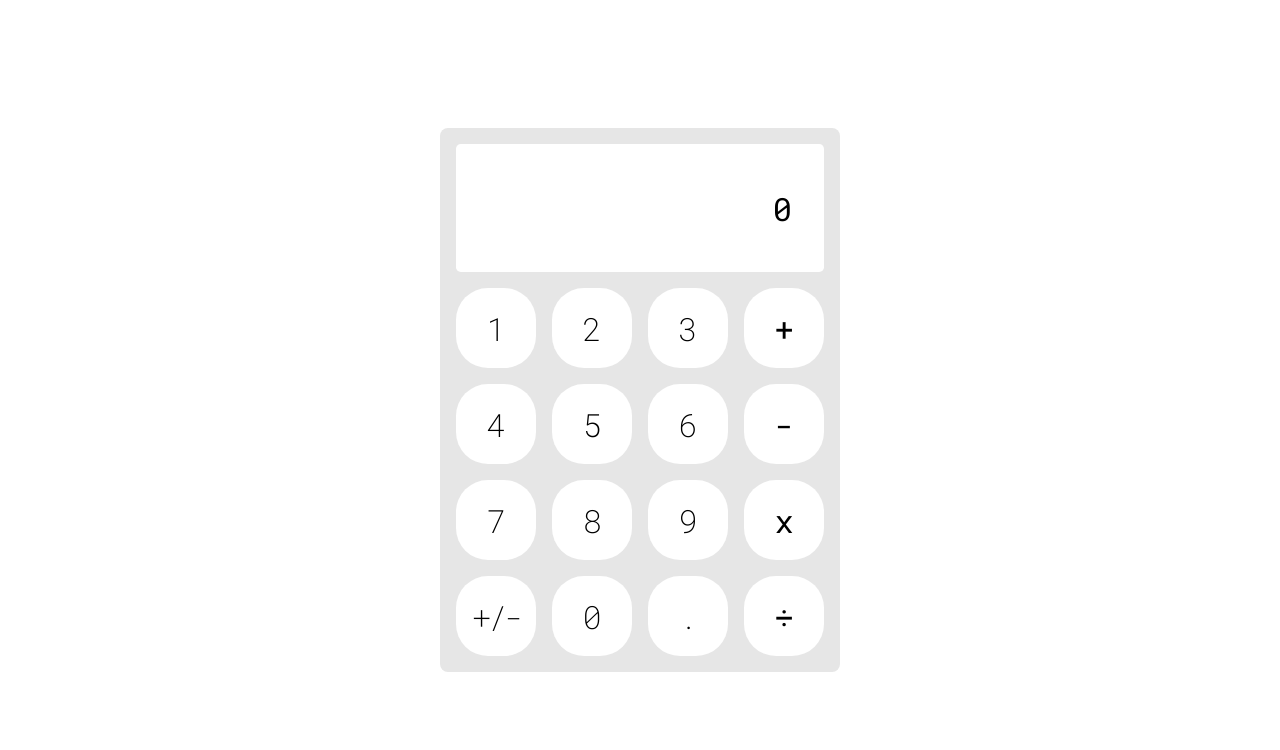
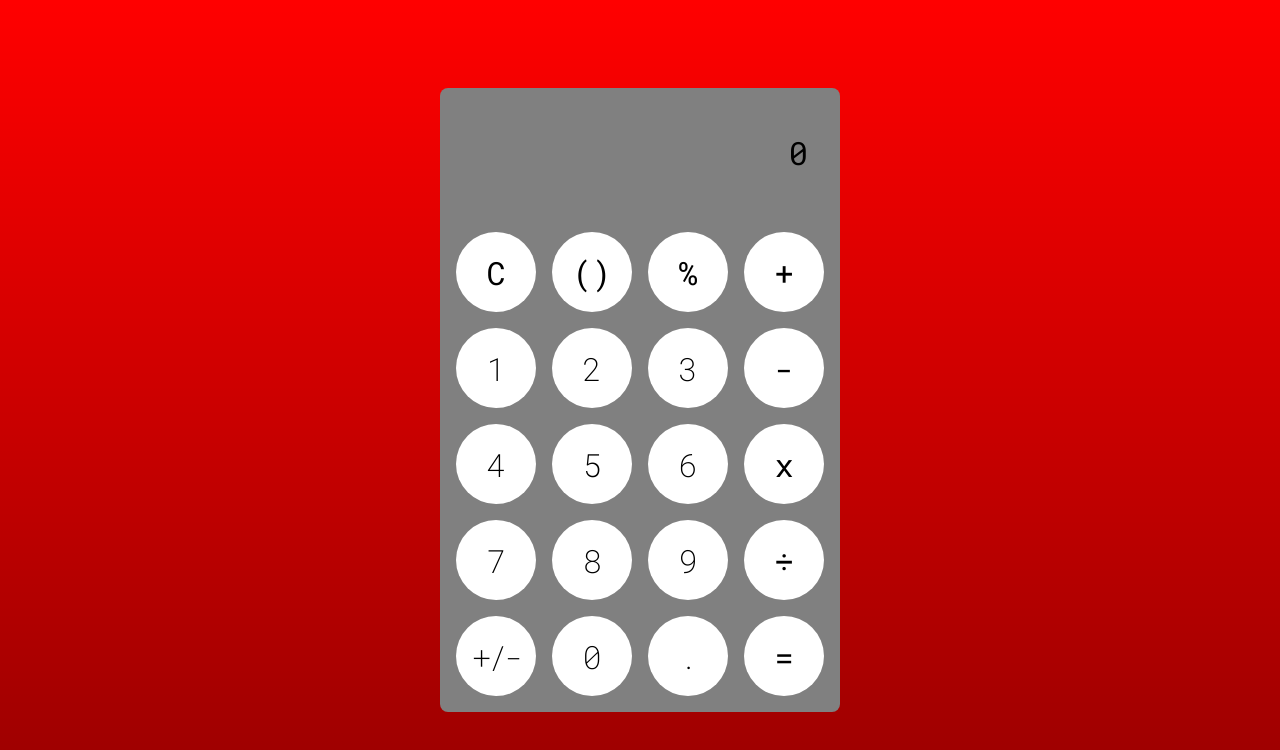
Before and after one commit to CJohnston079/odin-calculator, a plain HTML site: page index.html in a window 1280 px wide. Drawn offline with Linux system fonts and the light colour scheme.

Commit message:
added background colour and light and dark overlay gradients

```diff
--- a/index.html
+++ b/index.html
@@ -10,29 +10,33 @@
         <link href="https://fonts.googleapis.com/css2?family=Roboto+Mono:ital,wght@0,100;0,200;0,300;0,400;0,500;0,600;0,700;1,100;1,200;1,300;1,400;1,500;1,600;1,700&display=swap" rel="stylesheet">
         <link rel="shortcut icon" href="">
     </head>
-    <body>
+    <body class="dark">
         <main id="device-housing">
             <section id="display">
                 <p>0</p>
             </section>
             <section id="calculator">
                 <ul class="button-container">
+                    <li class="button operation">C</li>
+                    <li class="button operation">()</li>
+                    <li class="button operation">%</li>
+                    <li class="button operation">+</li>
                     <li class="button number">1</li>
                     <li class="button number">2</li>
                     <li class="button number">3</li>
-                    <li class="button operation">+</li>
+                    <li class="button operation">-</li>
                     <li class="button number">4</li>
                     <li class="button number">5</li>
                     <li class="button number">6</li>
-                    <li class="button operation">-</li>
+                    <li class="button operation">x</li>
                     <li class="button number">7</li>
                     <li class="button number">8</li>
                     <li class="button number">9</li>
-                    <li class="button operation">x</li>
+                    <li class="button operation">÷</li>
                     <li class="button number plus-minus">+/-</li>
                     <li class="button number">0</li>
                     <li class="button number">.</li>
-                    <li class="button operation">÷</li>
+                    <li id="equals" class="button operation">=</li>
                 </ul>
             </section>
         </main>
--- a/style.css
+++ b/style.css
@@ -1,3 +1,12 @@
+:root {
+    --dark-bg-grad: linear-gradient(180deg, hsla(0, 0%, 0%, 0.0), hsla(0, 0%, 0%, 0.4));
+    --light-bg-grad: linear-gradient(180deg, hsla(0, 0%, 100%, 0.4), hsla(0, 0%, 100%, 0.0));
+}
+
+html {
+    background-color: red;
+}
+
 body {
     margin: 0;
     height: 100vh;
@@ -5,6 +14,14 @@ body {
     justify-content: center;
     align-items: center;
     font-family: 'Roboto Mono', monospace;
+}
+
+.dark {
+    background: var(--dark-bg-grad);
+}
+
+.light {
+    background: var(--light-bg-grad);
 }
 
 ul {
@@ -19,9 +36,7 @@ ul {
     justify-content: flex-end;
     align-items: center;
     height: 8rem;
-    margin: 0.5rem;
-    background-color: white;
-    border-radius: 0.3rem;
+    /* margin: 0.5rem; */
 }
 
 #display p {
@@ -30,11 +45,8 @@ ul {
 }
 
 #device-housing {
-    /* height: 80vh; */
-    /* width: 30rem; */
-    padding: 0.5rem;
     border-radius: 0.5rem;
-    background-color: hsl(0, 0%, 90%);
+    background-color: gray;
 }
 
 .button-container {
@@ -42,6 +54,7 @@ ul {
     grid-template-columns: repeat(4, auto);
     justify-content: center;
     align-items: center;
+    margin: 0.5rem;
 }
 
 .button {
@@ -51,7 +64,7 @@ ul {
     margin: 0.5rem;
     height: 5rem;
     width: 5rem;
-    border-radius: 40%;
+    border-radius: 100%;
     background-color: white;
     font-size: 2rem;
     cursor: pointer;
```
